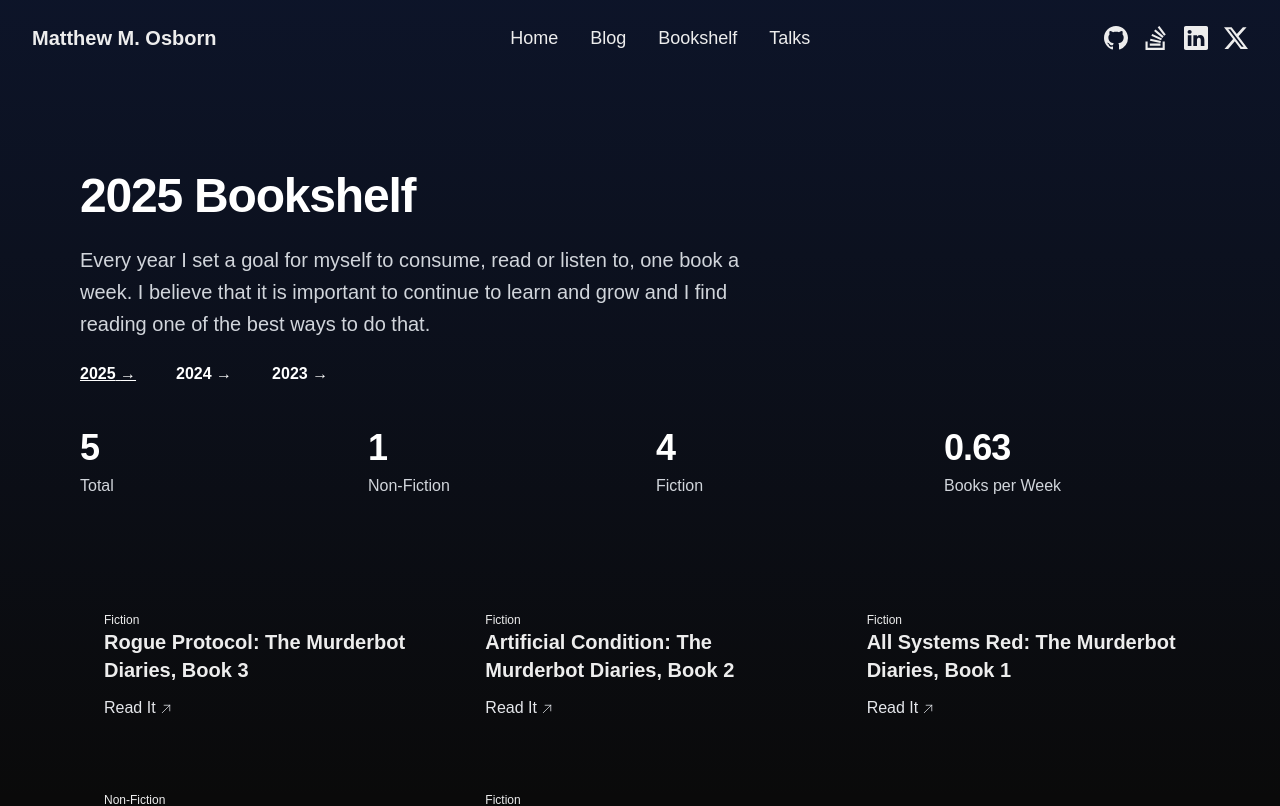
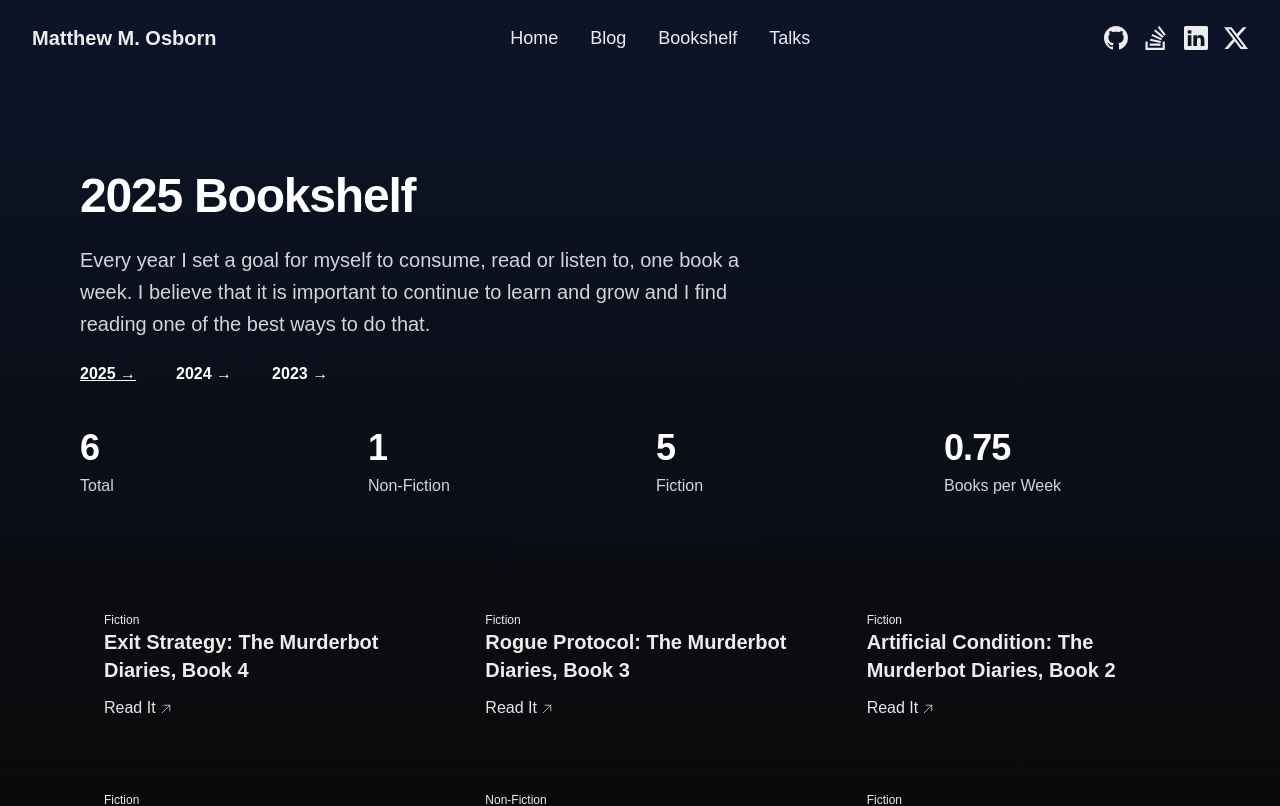
Before and after one commit to osbornm/osbornm.github.io, a Next.js app: page /bookshelf in a window 1280 px wide. Shown: the top 806 px of the page. Built offline with nearby package versions, Linux system fonts and the light colour scheme.

Commit message:
Update books.ts

```diff
--- a/src/data/books.ts
+++ b/src/data/books.ts
@@ -2,6 +2,12 @@ import { Book, Category } from "./types";
 
 export const books: Array<Book> = [
   /* 2025 */
+  {
+    title: "Exit Strategy: The Murderbot Diaries, Book 4",
+    year: 2025,
+    category: Category.Fiction,
+    href: "https://a.co/d/4Oemrjt",
+  },
    {
     title: "Rogue Protocol: The Murderbot Diaries, Book 3",
     year: 2025,
```
